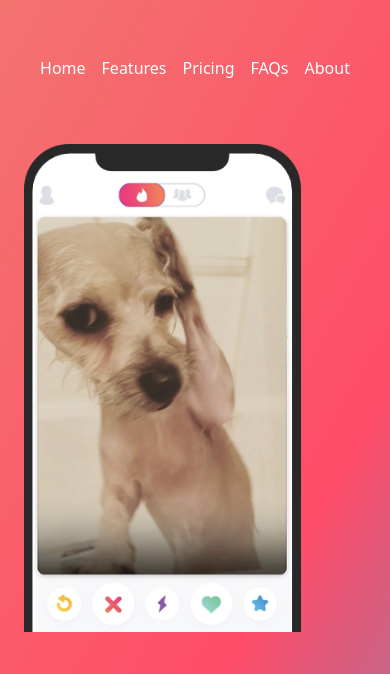
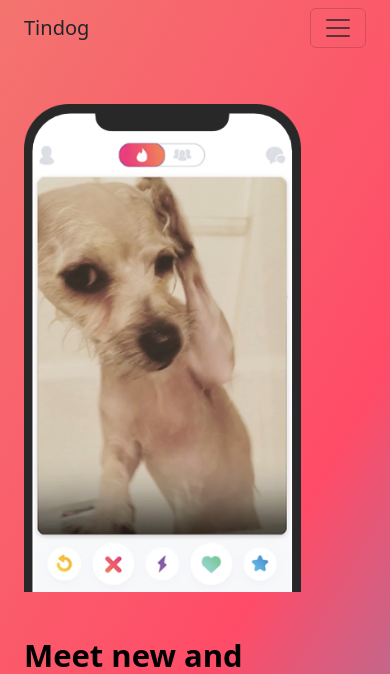
Before and after one commit to karanSewa/Tindog, a plain HTML site: page index.html in a window 390 px wide. Shown: the top 674 px of the page. Drawn offline with nearby package versions, Linux system fonts and the light colour scheme.

Commit message:
added responsive navigation bar

```diff
--- a/index.html
+++ b/index.html
@@ -13,20 +13,33 @@
 
   <!-- Title -->
   <section id="title" class="gradient-background">
-    <div class="container pt-2">
-      <div class="d-flex flex-wrap align-items-center justify-content-center justify-content-lg-start">
-        <a href="/" class="d-flex align-items-center mb-2 mb-lg-0 text-white text-decoration-none">
-          <svg class="bi me-2" width="40" height="32" role="img" aria-label="Bootstrap"><use xlink:href="#bootstrap"></use></svg>
-        </a>
-        <ul class="nav col-12 col-lg-auto me-lg-auto mb-2 justify-content-center mb-md-0">
-          <li><a href="#" class="nav-link px-2 text-white">Home</a></li>
-          <li><a href="#" class="nav-link px-2 text-white">Features</a></li>
-          <li><a href="#pricng" class="nav-link px-2 text-white">Pricing</a></li>
-          <li><a href="#" class="nav-link px-2 text-white">FAQs</a></li>
-          <li><a href="#" class="nav-link px-2 text-white">About</a></li>
-        </ul>
-      </div>
+    <div class="container">
+      <nav class="navbar navbar-expand-lg">
+        <div class="container-fluid">
+          <a class="navbar-brand fs-5 text-dark" href="#">Tindog</a>
+          <button class="navbar-toggler" type="button" data-bs-toggle="collapse" data-bs-target="#navbarSupportedContent" aria-controls="navbarSupportedContent" aria-expanded="false" aria-label="Toggle navigation">
+            <span class="navbar-toggler-icon"></span>
+          </button>
+          <div class="collapse navbar-collapse" id="navbarSupportedContent">
+            <ul class="navbar-nav me-auto mb-2 mb-lg-0">
+              <li class="nav-item">
+                <a class="nav-link active" aria-current="page" href="#title">Home</a>
+              </li>
+              <li class="nav-item">
+                <a class="nav-link" href="#features">Features</a>
+              </li>
+              <li class="nav-item">
+                <a class="nav-link" href="#testimonial">Testimonial</a>
+              </li>
+              <li class="nav-item">
+                <a class="nav-link" href="#pricing">Pricing</a>
+              </li>
+            </ul>
+          </div>
+        </div>
+      </nav>
     </div>
+
     <div class="container col-xxl-8 px-4">
       <div class="row flex-lg-row-reverse align-items-center g-5">
         <div class="col-10 col-sm-8 col-lg-6">
@@ -227,6 +240,7 @@ Download</button>
       </footer>
     </div>
   </section>
+  <script src="https://cdn.jsdelivr.net/npm/bootstrap@5.3.3/dist/js/bootstrap.bundle.min.js" integrity="sha384-YvpcrYf0tY3lHB60NNkmXc5s9fDVZLESaAA55NDzOxhy9GkcIdslK1eN7N6jIeHz" crossorigin="anonymous"></script>
 </body>
 
 </html>
```
